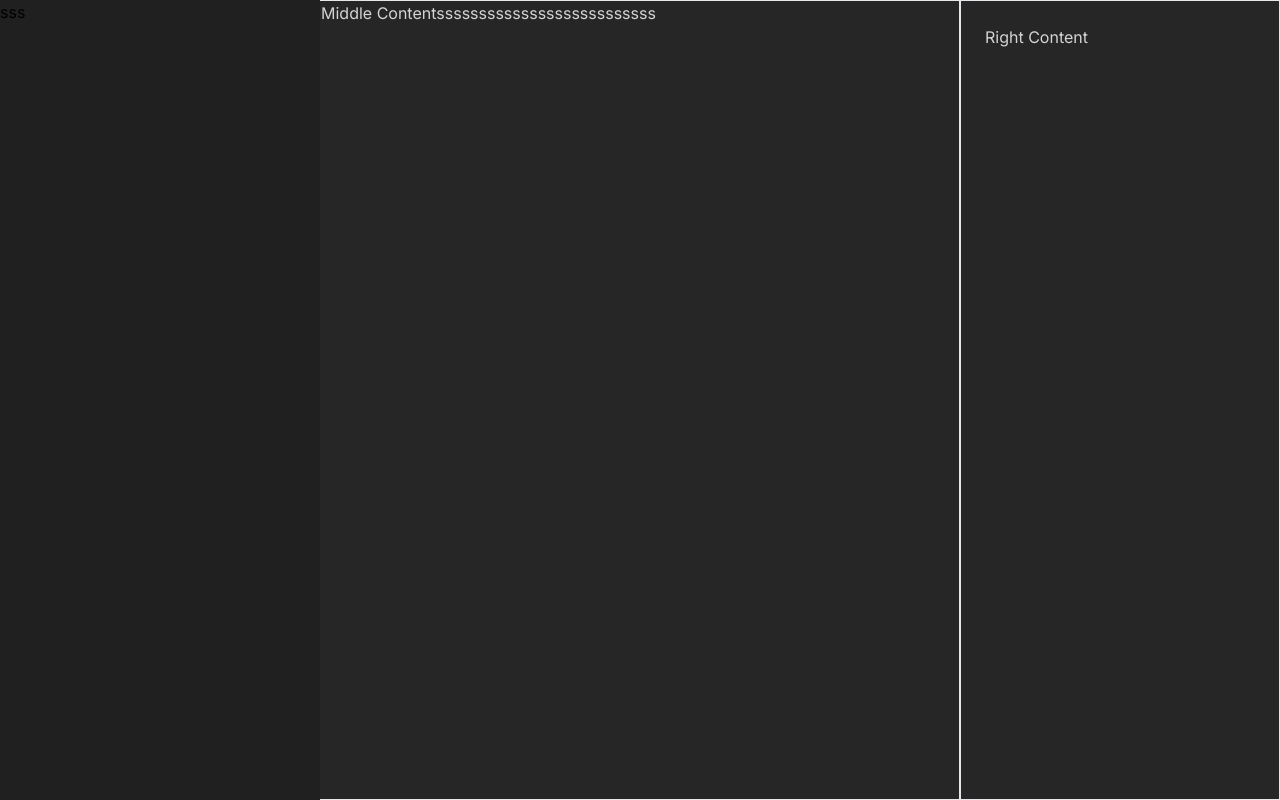
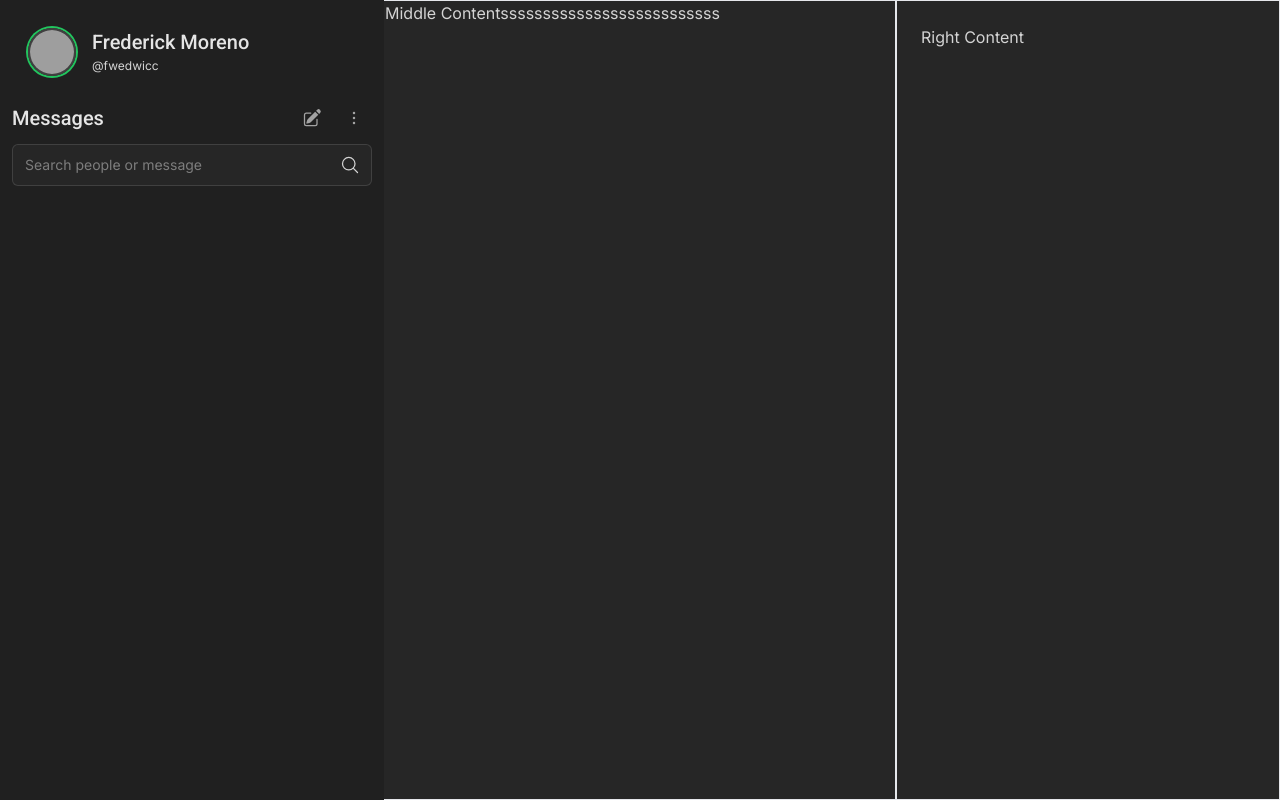
Before and after one commit to fwedwicc/FM-DailyUI, a React (Vite) app: page /#/day13 in a window 1280 px wide. Built offline with nearby package versions, Linux system fonts and the light colour scheme; grey boxes are pictures that could not be loaded; what @codaworks/react-glow would draw is missing.

Commit message:
"Updated Day13 component with new sidebar layout and design"

```diff
--- a/src/pages/Day13.jsx
+++ b/src/pages/Day13.jsx
@@ -48,16 +48,70 @@ const Day13 = () => {
           </div>
           {/* Left Container */}
           <aside
-            className={`fixed overflow-auto h-full bg-[#202020] w-80 space-y-4 transition-transform lg:pt-0 pt-11 transform z-40 ${isSidebarOpen ? 'translate-x-0' : '-translate-x-full'
+            className={`fixed overflow-auto p-3 h-full bg-[#202020] w-96 space-y-2 transition-transform lg:pt-3 pt-16 transform z-40 ${isSidebarOpen ? 'translate-x-0' : '-translate-x-full'
               } lg:translate-x-0`}
           >
-            sss
+            {/* Avatar, name, and username */}
+            <div className='flex gap-4 p-4'>
+              <img
+                className="size-12 border-2 ring-2 ring-green-500 border-neutral-700 rounded-full cursor-pointer"
+                src="https://avatars.githubusercontent.com/u/84505567?v=4"
+                alt="Bot Avatar"
+              />
+              <div>
+                <h1 className="font-normal text-neutral-200 text-md md:text-xl">
+                  Frederick Moreno
+                </h1>
+                <p className="leading-relaxed text-neutral-300 text-xs">
+                  @fwedwicc
+                </p>
+              </div>
+            </div>
+            {/* Search and other buttons */}
+            <div className='space-y-2'>
+              {/* Title and other buttons */}
+              <div className='flex justify-between items-center'>
+                <h1 className="font-normal text-neutral-200 text-md md:text-xl">
+                  Messages
+                </h1>
+                <div className='flex gap-1.5'>
+                  <button className='size-9 shrink-0 flex justify-center items-center hover:bg-neutral-700/70 rounded-md focus:ring-2 focus:ring-neutral-700 text-neutral-400 z-50 transition duration-300 ease-in-out'>
+                    <svg xmlns="http://www.w3.org/2000/svg" viewBox="0 0 24 24" fill="currentColor" className="size-5">
+                      <path d="M21.731 2.269a2.625 2.625 0 0 0-3.712 0l-1.157 1.157 3.712 3.712 1.157-1.157a2.625 2.625 0 0 0 0-3.712ZM19.513 8.199l-3.712-3.712-8.4 8.4a5.25 5.25 0 0 0-1.32 2.214l-.8 2.685a.75.75 0 0 0 .933.933l2.685-.8a5.25 5.25 0 0 0 2.214-1.32l8.4-8.4Z" />
+                      <path d="M5.25 5.25a3 3 0 0 0-3 3v10.5a3 3 0 0 0 3 3h10.5a3 3 0 0 0 3-3V13.5a.75.75 0 0 0-1.5 0v5.25a1.5 1.5 0 0 1-1.5 1.5H5.25a1.5 1.5 0 0 1-1.5-1.5V8.25a1.5 1.5 0 0 1 1.5-1.5h5.25a.75.75 0 0 0 0-1.5H5.25Z" />
+                    </svg>
+                  </button>
+                  <button className='size-9 shrink-0 flex justify-center items-center hover:bg-neutral-700/70 rounded-md focus:ring-2 focus:ring-neutral-700 text-neutral-400 z-50 transition duration-300 ease-in-out'>
+                    <svg xmlns="http://www.w3.org/2000/svg" viewBox="0 0 24 24" fill="currentColor" className="size-5">
+                      <path fillRule="evenodd" d="M10.5 6a1.5 1.5 0 1 1 3 0 1.5 1.5 0 0 1-3 0Zm0 6a1.5 1.5 0 1 1 3 0 1.5 1.5 0 0 1-3 0Zm0 6a1.5 1.5 0 1 1 3 0 1.5 1.5 0 0 1-3 0Z" clipRule="evenodd" />
+                    </svg>
+                  </button>
+                </div>
+              </div>
+              {/* Search bar */}
+              <div className='flex items-center gap-4 lg:max-w-md w-full'>
+                <div className='w-full relative'>
+                  <input
+                    id="search"
+                    type='text'
+                    placeholder='Search people or message'
+                    className={`w-full rounded-md bg-neutral-700/20 border border-neutral-600/60 py-2.5 px-3 pe-10 text-sm transition duration-300 ease-in-out focus:ring-neutral-400 focus:border-neutral-400 focus:ring-1 text-neutral-200 placeholder:text-neutral-400/70`}
+                    required={false}
+                  />
+                  <div className="pointer-events-none absolute inset-y-0 end-0 flex items-center pe-3">
+                    <svg xmlns="http://www.w3.org/2000/svg" fill="none" viewBox="0 0 24 24" strokeWidth={1.5} stroke="currentColor" className="size-5 text-neutral-300">
+                      <path strokeLinecap="round" strokeLinejoin="round" d="m21 21-5.197-5.197m0 0A7.5 7.5 0 1 0 5.196 5.196a7.5 7.5 0 0 0 10.607 10.607Z" />
+                    </svg>
+                  </div>
+                </div>
+              </div>
+            </div>
           </aside>
-          <div className="flex-grow h-full border text-wrap lg:pl-80">
+          <div className="flex-grow h-full border text-wrap lg:pl-96">
             <p className='text-neutral-300'>Middle Contentssssssssssssssssssssssssss</p>
           </div>
           {/* Right bar */}
-          <div className="lg:block hidden h-full border text-wrap p-6 w-full max-w-[20rem]">
+          <div className="lg:block hidden h-full border text-wrap p-6 w-full max-w-96">
             <p className='text-neutral-300'>Right Content</p>
           </div>
         </div>
```
